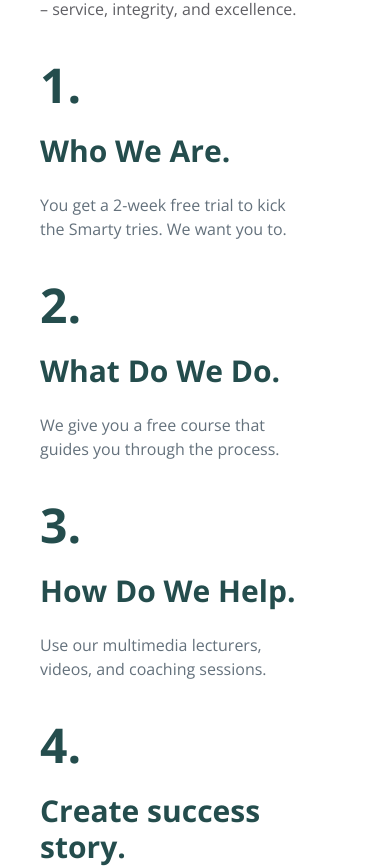
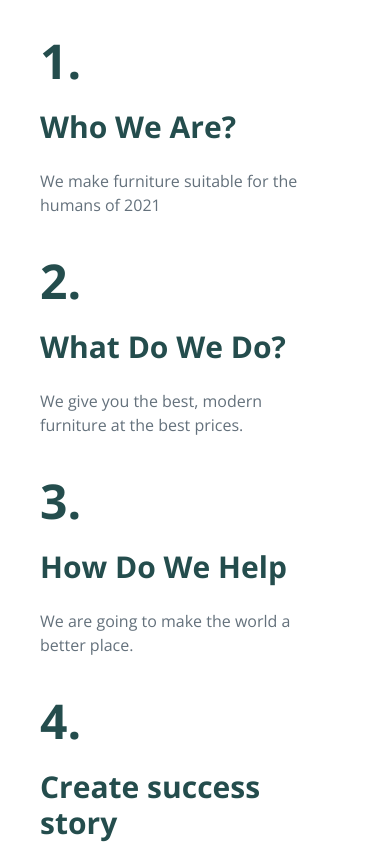
Before and after one commit to avneesh0612/furni-shop, a Next.js app: page / in a window 390 px wide. Shown: the part 1635-2503 px from the top of the page. Built offline with nearby package versions, Linux system fonts and the light colour scheme.

Commit message:
fix: minor improvements

```diff
--- a/components/About.js
+++ b/components/About.js
@@ -11,7 +11,7 @@ const About = () => {
         <div className="flex flex-col">
           <h2 className="text-5xl font-bold text-sapGreen-600">About Us</h2>
           <p className="mt-2 text-gray-500 font-OpenSans">
-            At Besnik Consultancy, we take pride in our values <br /> – service,
+            At Furni shop, we take pride in our values <br /> – service,
             integrity, and excellence.
           </p>
         </div>
@@ -26,14 +26,14 @@ const About = () => {
           <div className="flex flex-col space-y-10 md:space-x-2 md:flex-row md:space-y-0 ">
             <AboutCard
               number={1}
-              title="Who We Are"
-              desc="You get a 2-week free trial to kick the Smarty tries. We want you to."
+              title="Who We Are?"
+              desc="We make furniture suitable for the humans of 2021"
             />
 
             <AboutCard
               number={2}
-              title="What Do We Do"
-              desc="We give you a free course that guides you through the process."
+              title="What Do We Do?"
+              desc="We give you the best, modern furniture at the best prices."
             />
           </div>
 
@@ -41,13 +41,13 @@ const About = () => {
             <AboutCard
               number={3}
               title="How Do We Help"
-              desc="Use our multimedia lecturers, videos, and coaching sessions."
+              desc="We are going to make the world a better place."
             />
 
             <AboutCard
               number={4}
               title="Create success story"
-              desc="With access to online learning resources anyone can transform."
+              desc="Big companies use our products."
             />
           </div>
         </div>
--- a/components/AboutCard.js
+++ b/components/AboutCard.js
@@ -5,9 +5,9 @@ const AboutCard = ({ number, title, desc }) => {
         {number}.
       </h2>
       <h3 className="text-3xl font-bold font-OpenSans text-sapGreen-600">
-        {title}.
+        {title}
       </h3>
-      <p className="text-gray-600 font-OpenSans">{desc}</p>
+      <p className="text-gray-600 font-OpenSans max-w-[300px]">{desc}</p>
     </div>
   );
 };
--- a/components/Client.js
+++ b/components/Client.js
@@ -3,7 +3,7 @@ import { ArrowLeftIcon, ArrowRightIcon, StarIcon } from "./icons";
 
 const Client = ({ image, name, role, feedback }) => {
   return (
-    <div className="flex flex-col">
+    <div className="flex flex-col md:flex-row">
       <div className="relative flex">
         <img className="object-contain w-80 h-96" src={image} alt={name} />
 
--- a/components/Clients.js
+++ b/components/Clients.js
@@ -15,8 +15,8 @@ const Clients = () => {
             What our happy client say
           </h2>
           <p className="text-lg font-OpenSans text-[#3A4F65] mt-4 max-w-[450px]">
-            File storage made easy – including powerful features you won’t find
-            anywhere else. Whether you’re.
+            Furniture is a very important part of a home and furni shop is the
+            best place to find it.
           </p>
         </div>
         <DocIcon className="absolute z-20 flex items-center justify-center w-16 h-16 pt-3 rounded-full shadow-lg md:top-20 md:right-40 right-5 top-5" />
@@ -26,7 +26,7 @@ const Clients = () => {
         <Client
           image="https://res.cloudinary.com/didkcszrq/image/upload/v1638605651/Client_ey2glu.png"
           name="Larry Diamond"
-          feedback="File storage made easy – including powerful features you won’t find anywhere else. Whether you’re."
+          feedback="Furniture is a very important part of a home and furni shop is the best place to find it."
           role="Chief Executive Officer"
         />
       </div>
--- a/components/Footer.js
+++ b/components/Footer.js
@@ -8,7 +8,7 @@ const Footer = () => {
     >
       <div className="flex flex-col sm:flex-row justify-between items-center mx-auto border-b-[1px] pb-20 border-white/10">
         <h3 className="md:w-[56%] text-center md:text-left w-full md:text-5xl text-3xl font-medium text-white font-Montserrat">
-          Start your business today for $0+ state fees.
+          Make your house look amazing with our furniture today!
         </h3>
         <div className="flex items-center mt-5 space-x-3 md:mt-0">
           <button className="px-8 py-2 font-medium bg-gray-100 rounded-full text-sapGreen-600 font-Inter">
@@ -31,8 +31,7 @@ const Footer = () => {
             objectFit="contain"
           />
           <p className="text-white text-OpenSans max-w-[250px] mt-5">
-            Optix seamlessly connects your members with the community,
-            resources.
+            Helping you make modern interior.
           </p>
         </div>
         <div className="flex flex-col items-start mt-8 space-y-3 md:mt-0">
--- a/components/HeroHome.js
+++ b/components/HeroHome.js
@@ -6,8 +6,8 @@ const HeroHome = () => {
   return (
     <div id="home" className="relative flex flex-col w-full md:h-screen">
       <Header />
-      <div className="flex items-center w-full mt-20 sm:mx-10 relative">
-        <div className="sm:w-32 sm:h-32 z-30 absolute top-10 left-10">
+      <div className="relative flex items-center w-full mt-20 sm:mx-10">
+        <div className="absolute z-30 sm:w-32 sm:h-32 top-10 left-10">
           <Image
             src="/DOTS.svg"
             alt="Hero Home"
@@ -18,7 +18,10 @@ const HeroHome = () => {
 
         <div className="z-20 hidden sm:flex items-center justify-center  flex-col  -mr-56 w-[50vw] py-32 bg-white/40 backdrop-blur-3xl">
           <div className="w-9/12">
-            <h2 className="text-6xl font-bold font-Noto text-sapGreen-600">
+            <h2
+              style={{ lineHeight: "70px" }}
+              className="text-6xl font-bold font-Noto text-sapGreen-600"
+            >
               We Help You Make Modern Interior
             </h2>
             <p className="mt-10">
```
